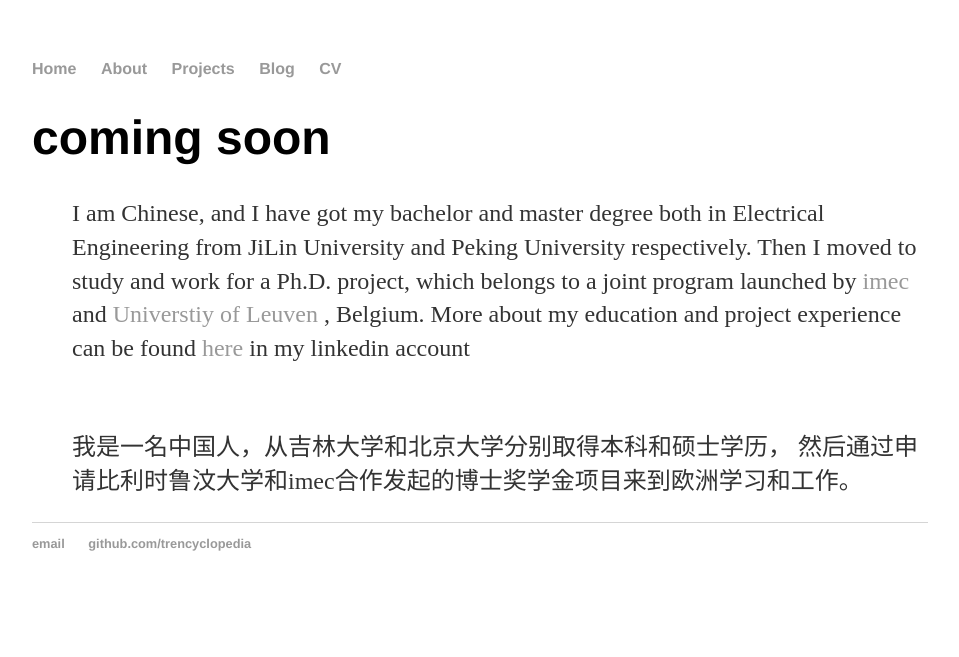
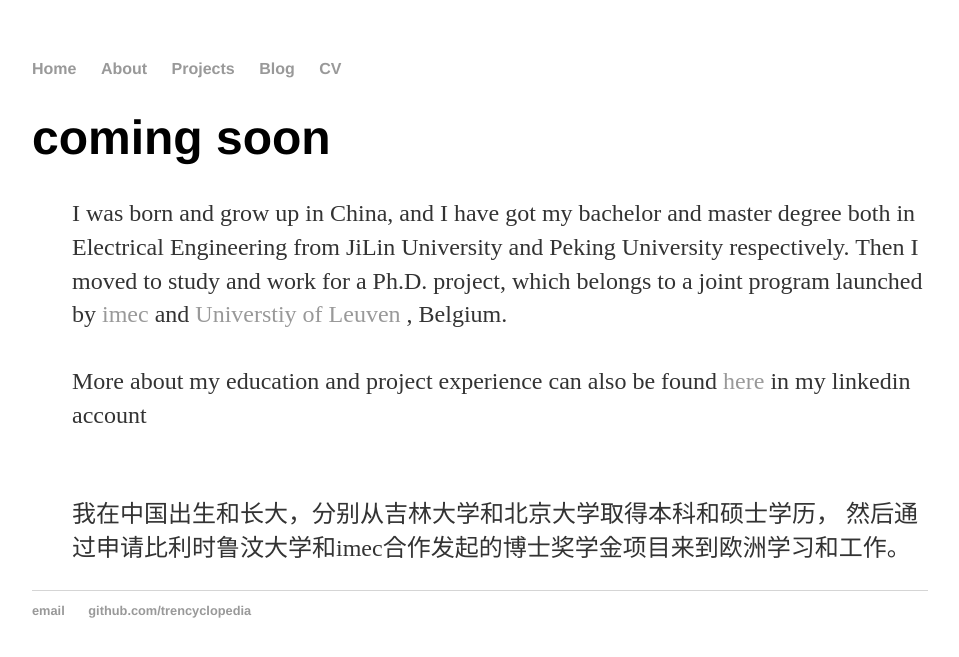
Before and after one commit to trencyclopedia/trencyclopedia.github.io, a Jekyll site: the page built from about/index.html, in a window 1280 px wide. Shown: the top 657 px of the page, without its empty margins (160-1119 px from the left). Built offline with Jekyll 4.4.1, drawn with Linux system fonts in a browser that asks for light colours.

Commit message:
Update index.html

```diff
--- a/about/index.html
+++ b/about/index.html
@@ -5,12 +5,15 @@
 	<h1>{{ page.title }}</h1>
 	<ul class="about">
 
-	<p> I am Chinese, and I have got my bachelor and master degree both in Electrical Engineering from JiLin University and Peking University respectively.
+	<p> I was born and grow up in China, and I have got my bachelor and master degree both in Electrical Engineering from JiLin University and Peking University respectively.
 	Then I moved to study and work for a Ph.D. project, which belongs to a joint program launched by <a href="https://www.imec-int.com/en/home"> imec </a>
 	and<a href="https://www.kuleuven.be/english/"> Universtiy of Leuven</a> , Belgium.
-	More about my education and project experience can be found <a href="https://www.linkedin.com/in/donghui-zhai-b5b0219a/"> here </a> in my linkedin account</p>
+
+	<br>
+	<br>
+	More about my education and project experience can also be found <a href="https://www.linkedin.com/in/donghui-zhai-b5b0219a/"> here </a> in my linkedin account</p>
 	<br>
 
-		<p> 我是一名中国人，从吉林大学和北京大学分别取得本科和硕士学历， 然后通过申请比利时鲁汶大学和imec合作发起的博士奖学金项目来到欧洲学习和工作。</p>
+	<p> 我在中国出生和长大，分别从吉林大学和北京大学取得本科和硕士学历， 然后通过申请比利时鲁汶大学和imec合作发起的博士奖学金项目来到欧洲学习和工作。</p>
 
 	</ul>
```
